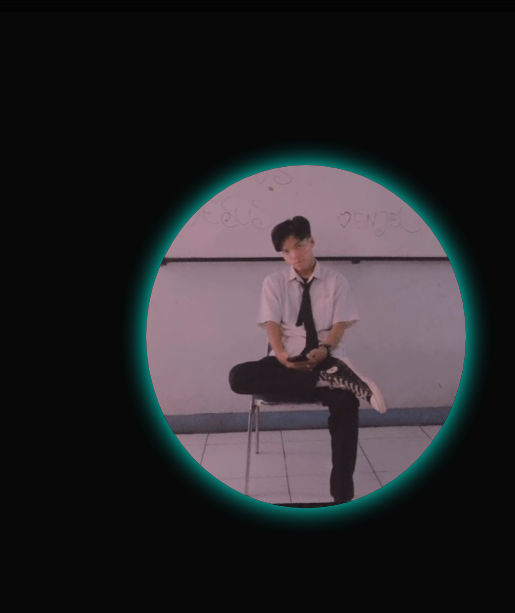
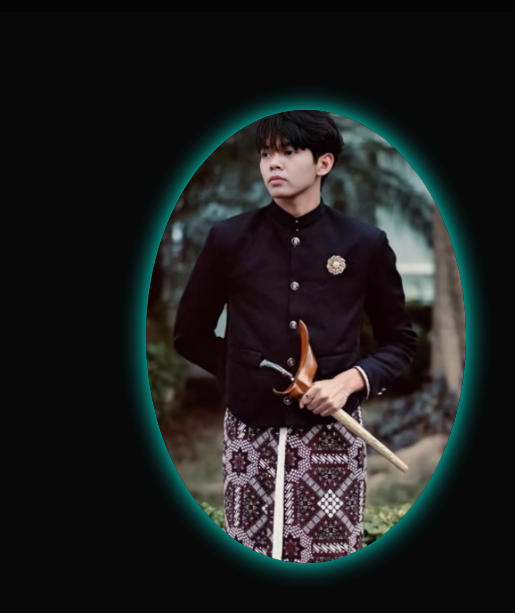
Before and after one commit to Lviathna/my_web, a plain HTML site: page index.html in a window 1280 px wide. Shown: the part 89-702 px from the top of the page, 660-1175 px from the left. Drawn offline with nearby package versions, Linux system fonts and the light colour scheme; some packages are replaced by stand-ins of ours; a script that the page names is missing.

Commit message:
Update index.html

```diff
--- a/index.html
+++ b/index.html
@@ -47,7 +47,7 @@
             </div>
         </div>
         <div class="home-img">
-            <img src="profile1.jpg" alt="">
+            <img src="Screenshot 2026-06-23 194237.png" alt="">
         </div>
     </section>
     <section class="education" id="education">
```
